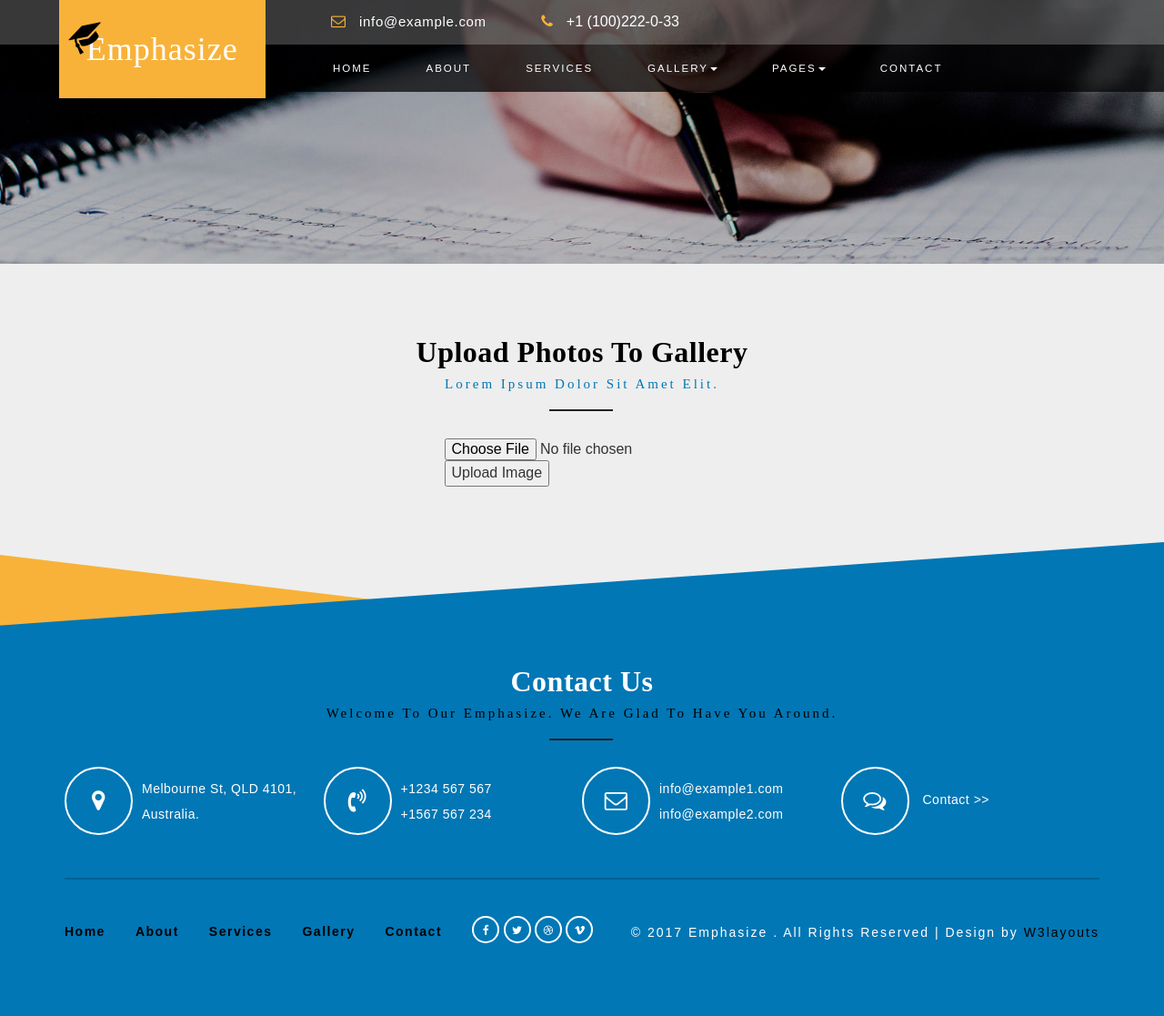
After one commit to mkhambat/vikasTechnoSchool, a PHP site: page /upload.php in a window 1280 px wide. The commit adds this page. Shown: the whole page at 91% size. Run offline with PHP 8.4, Linux system fonts and the light colour scheme.

Commit message:
upload added

```diff
--- a/web/css/style.css
+++ b/web/css/style.css
@@ -3669,3 +3669,14 @@ body {
 		  z-index: 2;
 		}
 	}
+
+  /**************************************************************************************************************************GALLERY*************************************************/
+
+.row::after {
+  content: "";
+  clear: both;
+  display: table;
+}
+
+
+/**************************************************************************************************************************END GALLERY*************************************************/
--- /dev/null
+++ b/web/upload.php
@@ -0,0 +1,240 @@
+<!--
+Author: W3layouts
+Author URL: http://w3layouts.com
+License: Creative Commons Attribution 3.0 Unported
+License URL: http://creativecommons.org/licenses/by/3.0/
+-->
+
+<?php
+
+// Check if image file is a actual image or fake image
+if(isset($_POST["submit"])) {
+	$target_dir = "images/";
+	$target_file = $target_dir . basename($_FILES["fileToUpload"]["name"]);
+	$uploadOk = 1;
+	$imageFileType = strtolower(pathinfo($target_file,PATHINFO_EXTENSION));
+	$check = getimagesize($_FILES["fileToUpload"]["tmp_name"]);
+	if($check !== false) {
+		echo "File is an image - " . $check["mime"] . ".";
+		$uploadOk = 1;
+	} else {
+		echo "File is not an image.";
+		$uploadOk = 0;
+	}
+
+// Check if file already exists
+	if (file_exists($target_file)) {
+		echo "Sorry, file already exists.";
+		$uploadOk = 0;
+	}
+// Check file size
+	if ($_FILES["fileToUpload"]["size"] > 5000000) {
+		echo "Sorry, your file is too large.";
+		$uploadOk = 0;
+	}
+// Allow certain file formats
+	if($imageFileType != "jpg" && $imageFileType != "png" && $imageFileType != "jpeg"
+		&& $imageFileType != "gif" ) {
+		echo "Sorry, only JPG, JPEG, PNG & GIF files are allowed.";
+	$uploadOk = 0;
+}
+// Check if $uploadOk is set to 0 by an error
+if ($uploadOk == 0) {
+	echo "Sorry, your file was not uploaded.";
+// if everything is ok, try to upload file
+} else {
+	if (move_uploaded_file($_FILES["fileToUpload"]["tmp_name"], $target_file)) {
+		echo "The file ". basename( $_FILES["fileToUpload"]["name"]). " has been uploaded.";
+	} else {
+		echo "Sorry, there was an error uploading your file.";
+	}
+}
+}
+?>
+
+<!DOCTYPE html>
+<html lang="en">
+<head>
+	<title>Emphasize an Education Category Bootstrap Responsive Web Template | Gallery :: w3layouts</title>
+	<!-- custom-theme -->
+	<meta name="viewport" content="width=device-width, initial-scale=1">
+	<meta http-equiv="Content-Type" content="text/html; charset=utf-8" />
+	<meta name="keywords" content="Emphasize Responsive web template, Bootstrap Web Templates, Flat Web Templates, Android Compatible web template,
+	Smartphone Compatible web template, free webdesigns for Nokia, Samsung, LG, Sony Ericsson, Motorola web design" />
+	<script type="application/x-javascript"> addEventListener("load", function() { setTimeout(hideURLbar, 0); }, false);
+function hideURLbar(){ window.scrollTo(0,1); } </script>
+<!-- // custom-theme -->
+<!--css links-->
+<link href="css/bootstrap.css" rel="stylesheet" type="text/css" media="all" /><!--bootstrap-->
+<link href="css/font-awesome.css" rel="stylesheet"><!--font-awesome-->
+<link href="css/lightcase.css" rel="stylesheet" type="text/css" />
+<link href="css/style.css" rel="stylesheet" type="text/css" media="all" /><!--stylesheet-->
+<!--//css links-->
+<!--fonts--><!--
+<link href="//fonts.googleapis.com/css?family=Raleway:200,300,400,500,600,700" rel="stylesheet">
+<link href="//fonts.googleapis.com/css?family=PT+Serif:400,700" rel="stylesheet"> -->
+<!--//fonts-->
+</head>
+<body>
+	<!-- Header -->
+	<div id="home" class="banner inner-banner-w3l">
+		<div class="header-nav">
+			<nav class="navbar navbar-default">
+				<div class="header-top">
+					<div class="navbar-header logo">
+						<button type="button" class="navbar-toggle collapsed" data-toggle="collapse" data-target="#bs-example-navbar-collapse-1">
+							<span class="sr-only">Toggle navigation</span>
+							<span class="icon-bar"></span>
+							<span class="icon-bar"></span>
+							<span class="icon-bar"></span>
+						</button>
+						<h1>
+							<a class="navbar-brand" href="index.html"><i class="fa fa-graduation-cap" aria-hidden="true"></i>Emphasize</a>
+						</h1>
+					</div>
+					<!-- navbar-header -->
+					<div class="contact-bnr-w3-agile">
+						<ul>
+							<li><i class="fa fa-envelope-o" aria-hidden="true"></i><a href="mailto:info@example.com">info@example.com</a></li>
+							<li><i class="fa fa-phone" aria-hidden="true"></i>+1 (100)222-0-33</li>
+						</ul>
+					</div>
+				</div>
+				<div class="collapse navbar-collapse cl-effect-13" id="bs-example-navbar-collapse-1">
+
+					<ul class="nav navbar-nav navbar-right">
+						<li><a href="index.html">Home</a></li>
+						<li><a href="about.html">About</a></li>
+						<li><a href="services.html">Services</a></li>
+						<!-- <li><a href="gallery.html" class="active">Gallery</a></li> -->
+						<li class="dropdown">
+							<a href="#" class="dropdown-toggle" data-toggle="dropdown" role="button" aria-haspopup="true" aria-expanded="false">Gallery<span class="caret"></span></a>
+							<ul class="dropdown-menu">
+								<li><a href="gallery.php">View Gallery</a></li>
+								<li><a href="upload.php">Upload photos</a></li>
+							</ul>
+						</li>
+						<li class="dropdown">
+							<a href="#" class="dropdown-toggle" data-toggle="dropdown" role="button" aria-haspopup="true" aria-expanded="false">Pages<span class="caret"></span></a>
+							<ul class="dropdown-menu">
+								<li><a href="codes.html">Short Codes</a></li>
+								<li><a href="icons.html">Icons</a></li>
+							</ul>
+						</li>
+						<li><a href="contact.html">Contact</a></li>
+					</ul>
+
+				</div>
+				<div class="clearfix"> </div>
+			</nav>
+			<div class="clearfix"> </div>
+		</div>
+	</div>
+	<!-- //Header -->
+	<!-- gallery inner -->
+	<div class="inner-padding">
+
+
+
+		<div class="container">
+			<h3 class="heading-agileinfo">Upload photos to gallery<span>Lorem ipsum dolor sit amet elit.</span></h3>
+		<!-- 	<div class="w3ls_portfolio_grids"> -->
+				<!-- <form action="upload.php" method="post" enctype="multipart/form-data">
+					Select image to upload:
+					<input type="file" name="fileToUpload" id="fileToUpload">
+					<input type="submit" value="Upload Image" name="submit">
+				</form> -->
+				<form action="upload.php" method="post" enctype="multipart/form-data">
+					<table align="center">
+						<tr>
+							<td><!-- <input type="file" name="files[]" multiple/> --><input type="file" name="fileToUpload" id="fileToUpload"></td>
+						</tr>
+						<tr>
+							<td  ><input type="submit" value="Upload Image" name="submit" id="submit"/></td>
+						</tr>
+					</table>
+				</form>
+
+
+
+			<!-- </div> -->
+			<div class="clearfix"> </div>
+		</div>
+	</div>
+</div>
+<!-- //gallery inner -->
+<!-- footer -->
+
+<div class="contact-w3ls ">
+	<div class="contact-top-w3-agile">
+	</div>
+	<div class="container">
+		<h2 class="heading-agileinfo white-w3ls">Contact Us<span class="black-w3ls">Welcome to our Emphasize. We are glad to have you around.</span></h2>
+		<ul class="w3_address">
+			<li><i class="fa fa-map-marker" aria-hidden="true"></i><span>Melbourne St, QLD 4101, Australia.</span></li>
+			<li><i class="fa fa-volume-control-phone" aria-hidden="true"></i><span>+1234 567 567<br>+1567 567 234</span></li>
+			<li><i class="fa fa-envelope-o" aria-hidden="true"></i><span><a href="mailto:info@example.com">info@example1.com</a><br><a href="mailto:info@example.com">info@example2.com</a></span></li>
+			<li><i class="fa fa-comments-o" aria-hidden="true"></i><span><a href="contact.html">Contact >></a></span></li>
+		</ul>
+		<div class="clearfix"></div>
+		<div class="copy">
+			<ul class="banner-menu-w3layouts">
+				<li><a href="index.html">Home</a></li>
+				<li><a href="about.html">About</a></li>
+				<li><a href="services.html">Services</a></li>
+				<li><a href="gallery.html">Gallery</a></li>
+				<li><a href="contact.html">Contact</a></li>
+			</ul>
+			<ul class="agileits_social_list">
+				<li><a href="#" class="w3_agile_facebook"><i class="fa fa-facebook" aria-hidden="true"></i></a></li>
+				<li><a href="#" class="agile_twitter"><i class="fa fa-twitter" aria-hidden="true"></i></a></li>
+				<li><a href="#" class="w3_agile_dribble"><i class="fa fa-dribbble" aria-hidden="true"></i></a></li>
+				<li><a href="#" class="w3_agile_vimeo"><i class="fa fa-vimeo" aria-hidden="true"></i></a></li>
+			</ul>
+			<p>© 2017 Emphasize . All Rights Reserved | Design by <a href="http://w3layouts.com/">W3layouts</a> </p>
+		</div>
+	</div>
+</div>
+<!--//footer -->
+<!-- js -->
+<script type="text/javascript" src="js/jquery-2.1.4.min.js"></script>
+<!--//js -->
+<!-- light-case -->
+<script src="js/lightcase.js"></script>
+<script src="js/jquery.events.touch.js"></script>
+<script>
+	$('.showcase').lightcase();
+</script>
+<!-- //light-case -->
+<script src="js/SmoothScroll.min.js"></script>
+<!--Scrolling-top -->
+<script type="text/javascript" src="js/move-top.js"></script>
+<script type="text/javascript" src="js/easing.js"></script>
+<script type="text/javascript">
+	jQuery(document).ready(function($) {
+		$(".scroll").click(function(event){
+			event.preventDefault();
+			$('html,body').animate({scrollTop:$(this.hash).offset().top},1000);
+		});
+	});
+</script>
+<!--//Scrolling-top -->
+<!-- smooth scrolling -->
+<script type="text/javascript">
+	$(document).ready(function() {
+		/*
+			var defaults = {
+			containerID: 'toTop', // fading element id
+			containerHoverID: 'toTopHover', // fading element hover id
+			scrollSpeed: 1200,
+			easingType: 'linear'
+			};
+			*/
+			$().UItoTop({ easingType: 'easeOutQuart' });
+		});
+	</script>
+	<a href="#home" id="toTop" style="display: block;"> <span id="toTopHover" style="opacity: 1;"> </span></a>
+	<!-- //smooth scrolling -->
+	<script type="text/javascript" src="js/bootstrap-3.1.1.min.js"></script>
+</body>
+</html>
```
Also changed, not shown: web/gallery.php (added, +220 -0 lines), web/images/DSC_0756.JPG (added), web/images/DSC_3059.JPG (added), web/images/DSC_3069.JPG (added), web/images/DSC_3071.JPG (added), web/images/DSC_3097.JPG (added), web/images/DSC_6548.JPG (added), web/images/New folder/ab1.jpg (renamed from web/images/ab1.jpg), web/images/New folder/c1.jpg (renamed from web/images/c1.jpg), web/images/New folder/c2.jpg (renamed from web/images/c2.jpg), web/images/New folder/c3.jpg (renamed from web/images/c3.jpg), web/images/New folder/counter.jpg (renamed from web/images/counter.jpg), web/images/New folder/t1.jpg (renamed from web/images/t1.jpg), web/images/New folder/t2.jpg (renamed from web/images/t2.jpg), 4 more files.
